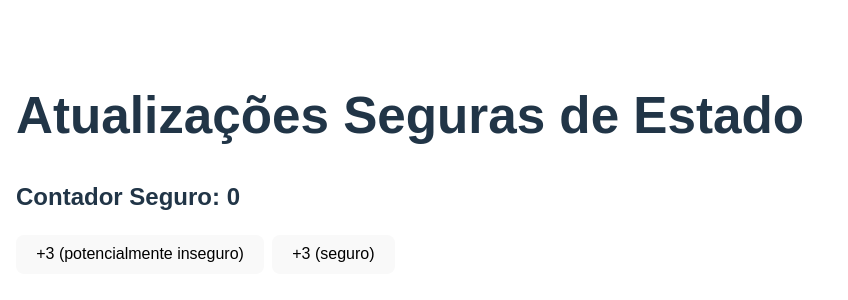
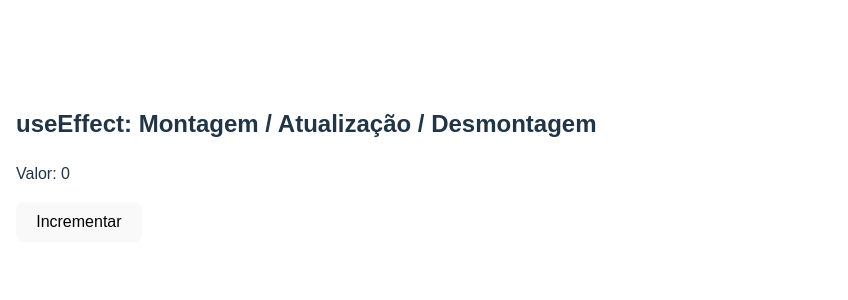
Before and after one commit to felipesayegg/React-Vite, a React (Vite) app: page / in a window 1280 px wide. Shown: the part 236-536 px from the top of the page, without its empty margins (0-848 px from the left). Built offline with nearby package versions, Linux system fonts and the light colour scheme.

Commit message:
Implementa ciclo de vida em React

```diff
--- a/src/App.jsx
+++ b/src/App.jsx
@@ -1,9 +1,8 @@
-import ContadorSeguro from "./components/ContadorSeguro";
+import CicloDeVida from "./components/CicloDeVida";
 export default function App() {
   return (
     <main style={{ fontFamily: "sans-serif", padding: 16 }}>
-      <h1>Atualizações Seguras de Estado</h1>
-      <ContadorSeguro />
+      <CicloDeVida />
     </main>
   );
 }
--- /dev/null
+++ b/src/components/CicloDeVida.jsx
@@ -0,0 +1,24 @@
+import { useEffect, useState } from "react";
+export default function CicloDeVida() {
+  const [contador, setContador] = useState(0);
+  // Montagem: executa uma vez
+  useEffect(() => {
+    console.log("Montou: configurar listeners, buscar dados, etc.");
+    return () => {
+      console.log("Desmontou: limpar timers/listeners, abortar fetch, etc.");
+    };
+  }, []);
+  // Atualização: executa quando 'contador' muda
+  useEffect(() => {
+    if (contador > 0) {
+      console.log("Atualizou contador para:", contador);
+    }
+  }, [contador]);
+  return (
+    <section>
+      <h2>useEffect: Montagem / Atualização / Desmontagem</h2>
+      <p>Valor: {contador}</p>
+      <button onClick={() => setContador(c => c + 1)}>Incrementar</button>
+    </section>
+  );
+}
```
